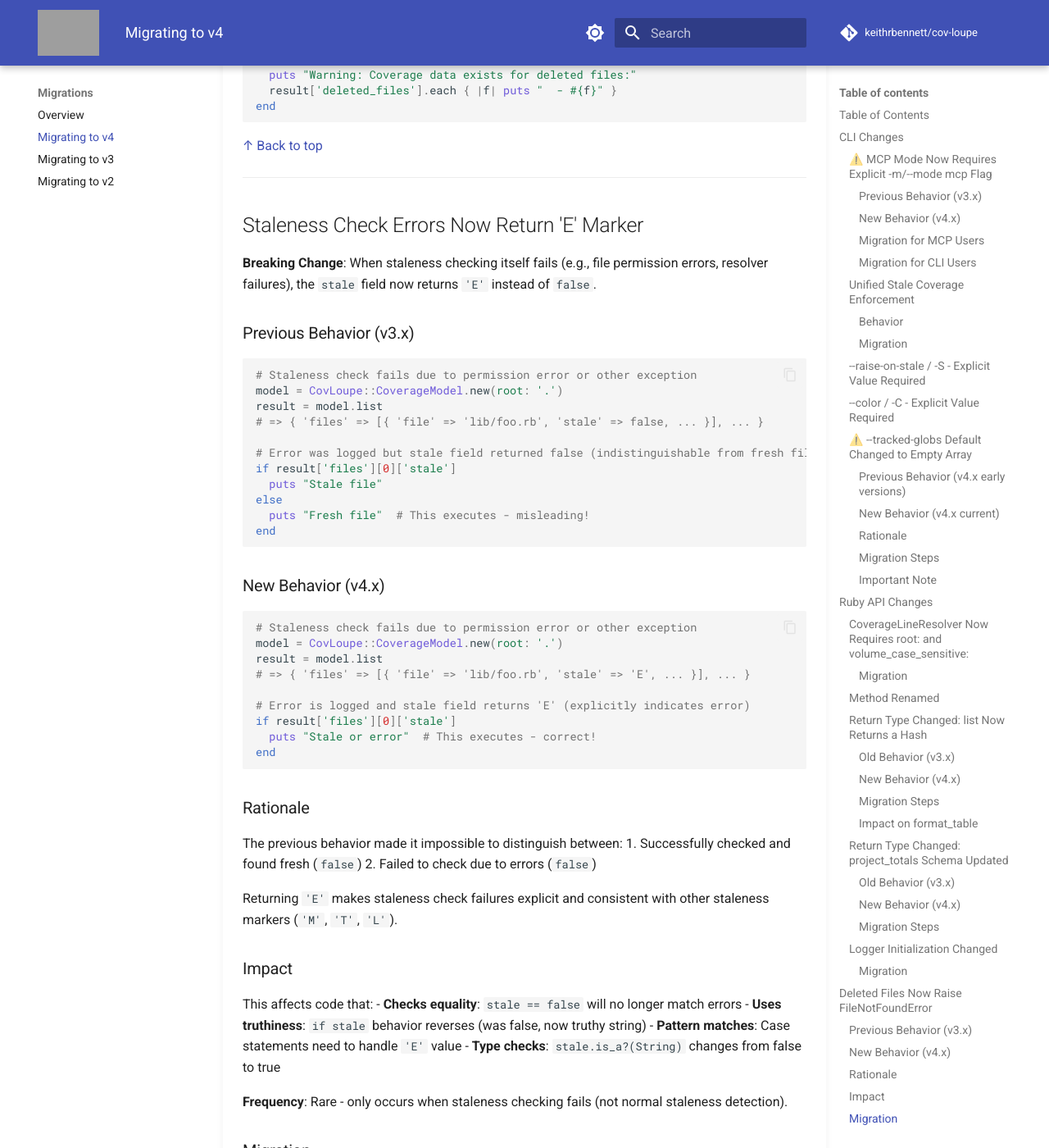
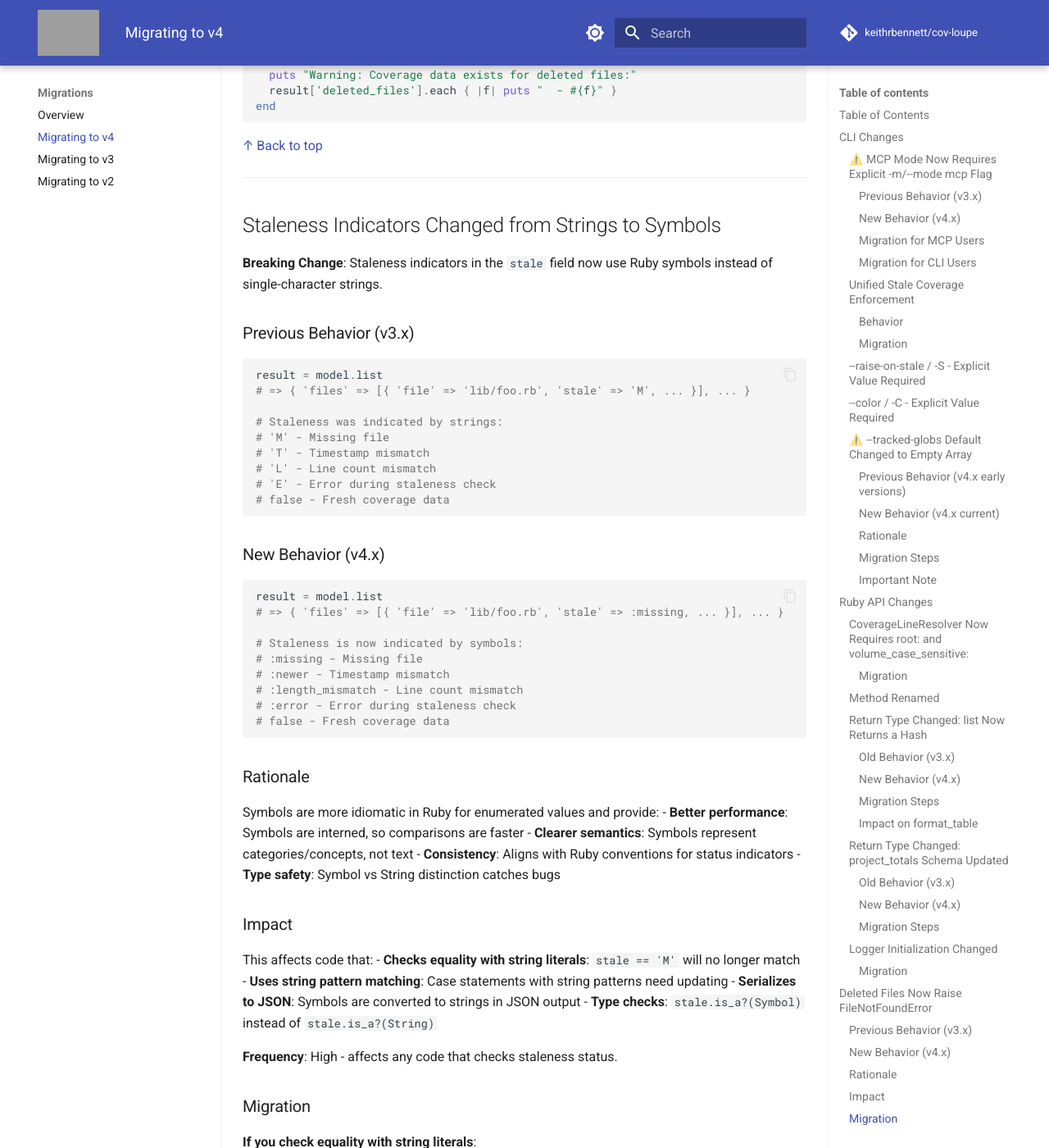
Before and after one commit to keithrbennett/simplecov-mcp, an MkDocs documentation site: the page built from docs/user/migrations/MIGRATING_TO_V4.md, in a window 1280 px wide and 1400 px high, scrolled down 9789 px. Shown: the whole window at 82% size. Built offline with MkDocs 1.6.1 and Material for MkDocs 9.7.7, drawn with Linux system fonts in a browser that asks for light colours; comment, search, counter and statistics services are not loaded; some of the changed text lies outside the part shown; grey boxes are pictures that could not be loaded.

Commit message:
Fix method name convention violation in staleness checking
Rename stale_for_file? to file_staleness_status and change return values
from single-character strings to descriptive symbols to follow Ruby conventions.

Method rename:
- Old: stale_for_file?
- New: file_staleness_status

Return value changes:
- Old: 'E' (error), 'M' (missing), 'T' (newer), 'L' (length mismatch), false (fresh)
- New: :error, :missing, :newer, :length_mismatch, false

This fixes the issue where a method ending in '?' returned non-boolean values,
violating the principle of least astonishment and potentially causing bugs in
boolean contexts. Symbols provide better type safety, performance, and
semantics than single-character strings.

````diff
--- a/docs/user/migrations/MIGRATING_TO_V4.md
+++ b/docs/user/migrations/MIGRATING_TO_V4.md
@@ -19,7 +19,7 @@ This document describes the breaking changes introduced in version 4.0.0. These
   - [Return Type Changed: `project_totals` Schema Updated](#return-type-changed-project_totals-schema-updated)
   - [Logger Initialization Changed](#logger-initialization-changed)
 - [Deleted Files Now Raise `FileNotFoundError`](#deleted-files-now-raise-filenotfounderror)
-- [Staleness Check Errors Now Return 'E' Marker](#staleness-check-errors-now-return-e-marker)
+- [Staleness Indicators Changed from Strings to Symbols](#staleness-indicators-changed-from-strings-to-symbols)
 - [Removed Branch-Only Coverage Support](#removed-branch-only-coverage-support)
 - [Getting Help](#getting-help)
 
@@ -417,97 +417,145 @@ end
 
 ---
 
-## Staleness Check Errors Now Return 'E' Marker
+## Staleness Indicators Changed from Strings to Symbols
 
-**Breaking Change**: When staleness checking itself fails (e.g., file permission errors, resolver failures), the `stale` field now returns `'E'` instead of `false`.
+**Breaking Change**: Staleness indicators in the `stale` field now use Ruby symbols instead of single-character strings.
 
 ### Previous Behavior (v3.x)
 ```ruby
-# Staleness check fails due to permission error or other exception
-model = CovLoupe::CoverageModel.new(root: '.')
 result = model.list
-# => { 'files' => [{ 'file' => 'lib/foo.rb', 'stale' => false, ... }], ... }
+# => { 'files' => [{ 'file' => 'lib/foo.rb', 'stale' => 'M', ... }], ... }
 
-# Error was logged but stale field returned false (indistinguishable from fresh files)
-if result['files'][0]['stale']
-  puts "Stale file"
-else
-  puts "Fresh file"  # This executes - misleading!
-end
+# Staleness was indicated by strings:
+# 'M' - Missing file
+# 'T' - Timestamp mismatch
+# 'L' - Line count mismatch
+# 'E' - Error during staleness check
+# false - Fresh coverage data
 ```
 
 ### New Behavior (v4.x)
 ```ruby
-# Staleness check fails due to permission error or other exception
-model = CovLoupe::CoverageModel.new(root: '.')
 result = model.list
-# => { 'files' => [{ 'file' => 'lib/foo.rb', 'stale' => 'E', ... }], ... }
+# => { 'files' => [{ 'file' => 'lib/foo.rb', 'stale' => :missing, ... }], ... }
 
-# Error is logged and stale field returns 'E' (explicitly indicates error)
-if result['files'][0]['stale']
-  puts "Stale or error"  # This executes - correct!
-end
+# Staleness is now indicated by symbols:
+# :missing - Missing file
+# :newer - Timestamp mismatch
+# :length_mismatch - Line count mismatch
+# :error - Error during staleness check
+# false - Fresh coverage data
 ```
 
 ### Rationale
 
-The previous behavior made it impossible to distinguish between:
-1. Successfully checked and found fresh (`false`)
-2. Failed to check due to errors (`false`)
-
-Returning `'E'` makes staleness check failures explicit and consistent with other staleness markers (`'M'`, `'T'`, `'L'`).
+Symbols are more idiomatic in Ruby for enumerated values and provide:
+- **Better performance**: Symbols are interned, so comparisons are faster
+- **Clearer semantics**: Symbols represent categories/concepts, not text
+- **Consistency**: Aligns with Ruby conventions for status indicators
+- **Type safety**: Symbol vs String distinction catches bugs
 
 ### Impact
 
 This affects code that:
-- **Checks equality**: `stale == false` will no longer match errors
-- **Uses truthiness**: `if stale` behavior reverses (was false, now truthy string)
-- **Pattern matches**: Case statements need to handle `'E'` value
-- **Type checks**: `stale.is_a?(String)` changes from false to true
+- **Checks equality with string literals**: `stale == 'M'` will no longer match
+- **Uses string pattern matching**: Case statements with string patterns need updating
+- **Serializes to JSON**: Symbols are converted to strings in JSON output
+- **Type checks**: `stale.is_a?(Symbol)` instead of `stale.is_a?(String)`
 
-**Frequency**: Rare - only occurs when staleness checking fails (not normal staleness detection).
+**Frequency**: High - affects any code that checks staleness status.
 
 ### Migration
 
-**If you check for fresh files with equality**:
+**If you check equality with string literals**:
 ```ruby
 # Old
-if file['stale'] == false
-  # file is fresh
+if file['stale'] == 'M'
+  puts "File is missing"
 end
 
-# New - explicitly check for false
-if file['stale'] == false
-  # file is fresh (error cases now excluded)
+# New - use symbols
+if file['stale'] == :missing
+  puts "File is missing"
 end
 
-# Or check for any staleness including errors
-if file['stale']
-  # file is stale or had error checking
+# Or use string comparison (less efficient but works with both versions)
+if file['stale'].to_s == 'missing'
+  puts "File is missing"
 end
 ```
 
-**If you use truthiness checks**:
+**If you use case statements with string patterns**:
 ```ruby
-# Old (ambiguous - errors treated as fresh)
-unless payload['stale']
-  # process fresh files
+# Old
+case file['stale']
+when 'M' then handle_missing
+when 'T' then handle_timestamp
+when 'L' then handle_length
+when 'E' then handle_error
+when false then handle_fresh
 end
 
-# New (recommended - be explicit)
-if payload['stale'] == false
-  # process only confirmed fresh files
-elsif payload['stale'] == 'E'
-  # handle staleness check errors
-else
-  # handle other staleness types ('M', 'T', 'L')
+# New - use symbols
+case file['stale']
+when :missing then handle_missing
+when :newer then handle_timestamp
+when :length_mismatch then handle_length
+when :error then handle_error
+when false then handle_fresh
+end
+
+# Or use to_s for backward compatibility
+case file['stale'].to_s
+when 'missing' then handle_missing
+when 'newer' then handle_timestamp
+when 'length_mismatch' then handle_length
+when 'error' then handle_error
+when '' then handle_fresh  # false.to_s returns ''
 end
 ```
 
-**Table output includes 'E' in legend**:
+**If you check for any staleness**:
+```ruby
+# Old (works for both versions)
+if file['stale']
+  puts "Stale file (#{file['stale']})"
+end
+
+# New - explicit type check
+if file['stale'].is_a?(Symbol)
+  puts "Stale file (#{file['stale']})"
+end
+
+# Or use the same approach (works for both versions)
+if file['stale']
+  puts "Stale file (#{file['stale']})"
+end
 ```
-Staleness: E = Error checking, M = Missing file, T = Timestamp (source newer), L = Line count mismatch
+
+**JSON serialization note**: When serializing to JSON (CLI, MCP, etc.), symbols are automatically converted to strings:
+```ruby
+# In Ruby
+file['stale']  # => :missing
+
+# In JSON output
+{ "file": "lib/foo.rb", "stale": "missing" }
 ```
+
+**Table output legend updated**:
+```
+Staleness: missing = Missing file, newer = Timestamp mismatch, length_mismatch = Line count mismatch, error = Check failed
+```
+
+### Complete Staleness Value Reference
+
+| Status | v3.x (String) | v4.x (Symbol) | Description |
+|--------|----------------|------------------|-------------|
+| Fresh | `false` | `false` | Coverage data is current |
+| Missing file | `'M'` | `:missing` | File no longer exists on disk |
+| Timestamp mismatch | `'T'` | `:newer` | File modified after coverage was generated |
+| Line count mismatch | `'L'` | `:length_mismatch` | Source file line count differs from coverage data |
+| Check error | `'E'` | `:error` | Staleness check failed (permissions, I/O errors, etc.) |
 
 [↑ Back to top](#table-of-contents)
 
````
Also changed, not shown: docs/dev/arch-decisions/coverage-data-quality.md (+16 -12 lines), docs/user/CLI_USAGE.md (+11 -11 lines), docs/user/LIBRARY_API.md (+5 -5 lines), docs/user/MCP_INTEGRATION.md (+1 -1 lines), 8 other files.
